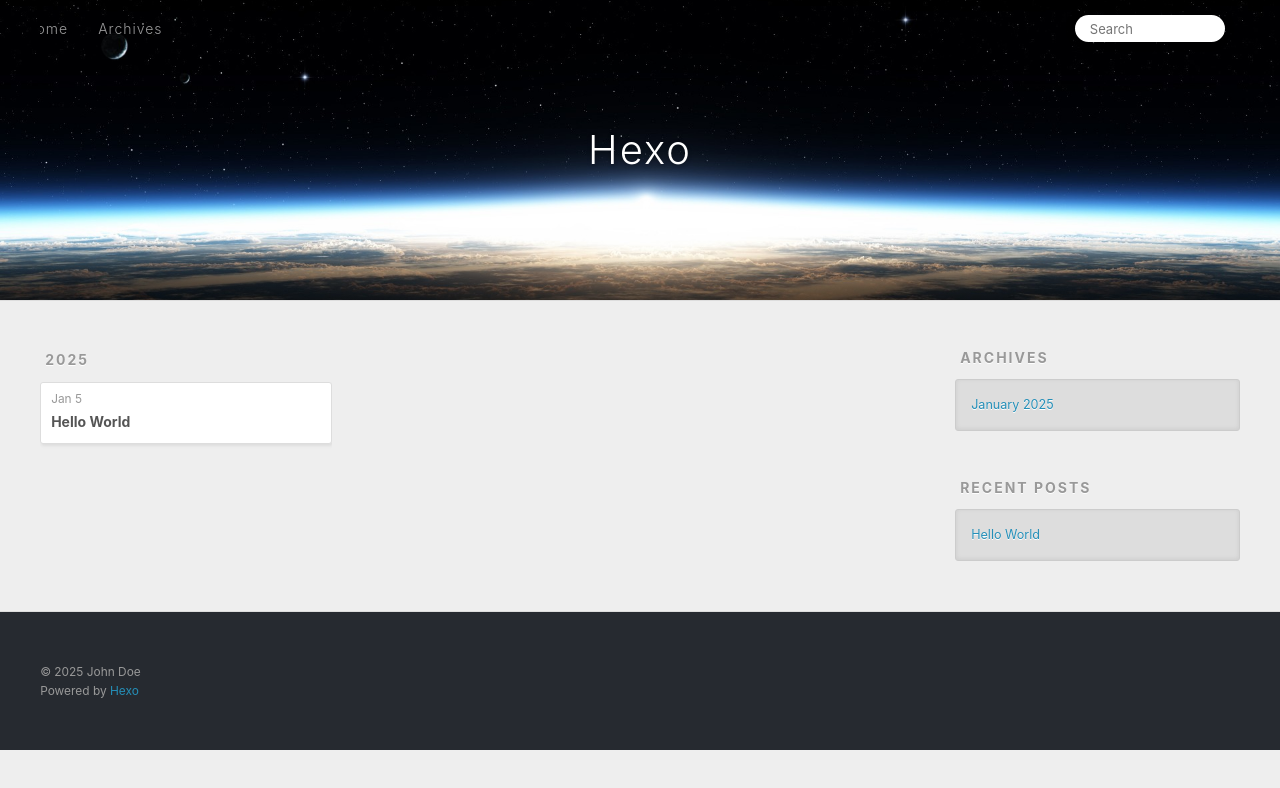
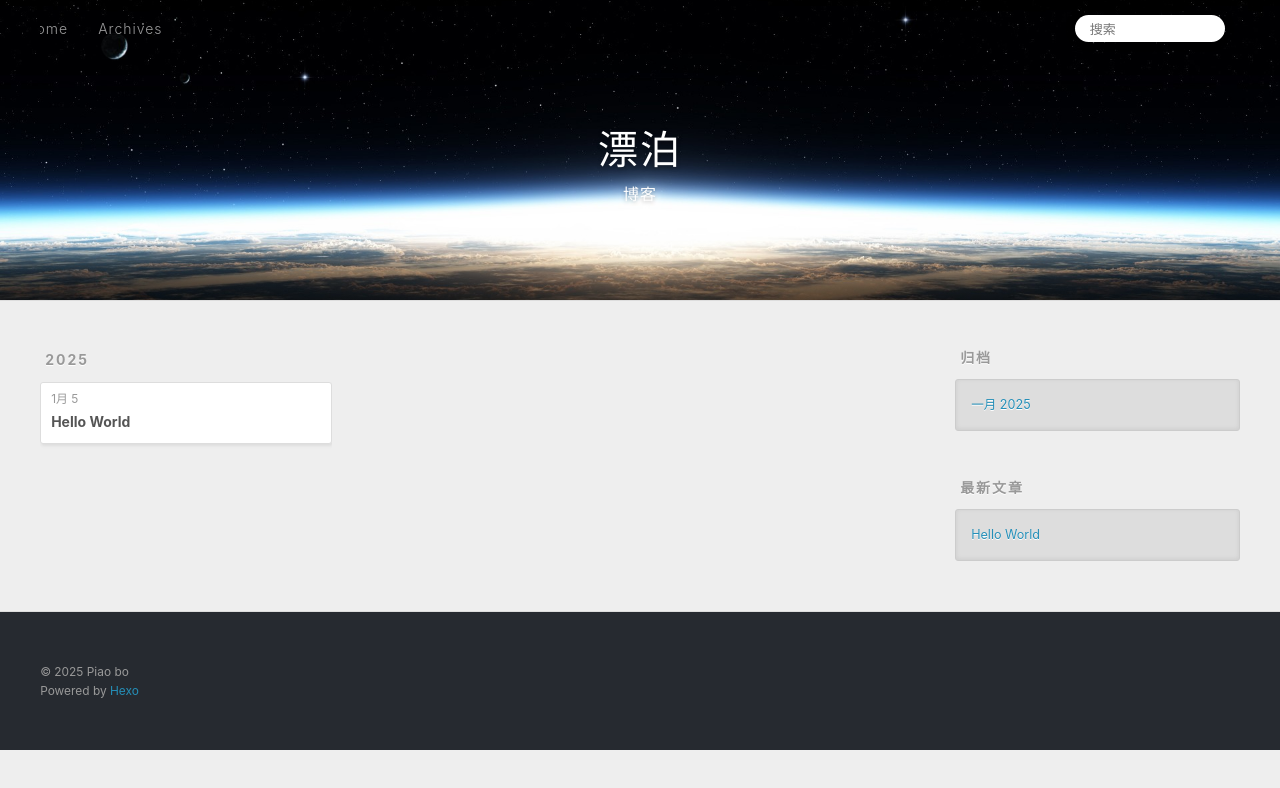
Before and after one commit to piaobo030304/piaobo.github.io, a plain HTML site: page archives/index.html in a window 1280 px wide. Both pictures are taken after a click on the link 1232 px from the left and 27 px from the top of the page. Drawn offline with Linux system fonts and the light colour scheme.

Commit message:
Site updated: 2025-01-05 11:43:34

```diff
--- a/archives/index.html
+++ b/archives/index.html
@@ -4,17 +4,19 @@
   <meta charset="utf-8">
 
 
-  <title>Archives | Hexo</title>
+  <title>归档 | 漂泊</title>
   <meta name="viewport" content="width=device-width, initial-scale=1, shrink-to-fit=no">
-  <meta property="og:type" content="website">
-<meta property="og:title" content="Hexo">
+  <meta name="description" content="个人博客分享一些东西">
+<meta property="og:type" content="website">
+<meta property="og:title" content="漂泊">
 <meta property="og:url" content="http://example.com/archives/index.html">
-<meta property="og:site_name" content="Hexo">
-<meta property="og:locale" content="en_US">
-<meta property="article:author" content="John Doe">
+<meta property="og:site_name" content="漂泊">
+<meta property="og:description" content="个人博客分享一些东西">
+<meta property="og:locale" content="zh_CN">
+<meta property="article:author" content="Piao bo">
 <meta name="twitter:card" content="summary">
 
-    <link rel="alternate" href="/atom.xml" title="Hexo" type="application/atom+xml">
+    <link rel="alternate" href="/atom.xml" title="漂泊" type="application/atom+xml">
 
 
     <link rel="shortcut icon" href="/favicon.png">
@@ -39,8 +41,12 @@
   <div id="header-outer" class="outer">
     <div id="header-title" class="inner">
       <h1 id="logo-wrap">
-        <a href="/" id="logo">Hexo</a>
+        <a href="/" id="logo">漂泊</a>
       </h1>
+
+        <h2 id="subtitle-wrap">
+          <a href="/" id="subtitle">博客</a>
+        </h2>
 
     </div>
     <div id="header-inner" class="inner">
@@ -55,12 +61,12 @@
       <nav id="sub-nav">
 
 
-          <a class="nav-icon" href="/atom.xml" title="RSS Feed"><span class="fa fa-rss"></span></a>
+          <a class="nav-icon" href="/atom.xml" title="RSS 订阅"><span class="fa fa-rss"></span></a>
 
-        <a class="nav-icon nav-search-btn" title="Search"><span class="fa fa-search"></span></a>
+        <a class="nav-icon nav-search-btn" title="搜索"><span class="fa fa-search"></span></a>
       </nav>
       <div id="search-form-wrap">
-        <form action="//google.com/search" method="get" accept-charset="UTF-8" class="search-form"><input type="search" name="q" class="search-form-input" placeholder="Search"><button type="submit" class="search-form-submit">&#xF002;</button><input type="hidden" name="sitesearch" value="http://example.com"></form>
+        <form action="//google.com/search" method="get" accept-charset="UTF-8" class="search-form"><input type="search" name="q" class="search-form-input" placeholder="搜索"><button type="submit" class="search-form-submit">&#xF002;</button><input type="hidden" name="sitesearch" value="http://example.com"></form>
       </div>
     </div>
   </div>
@@ -84,7 +90,7 @@
   <div class="archive-article-inner">
     <header class="archive-article-header">
       <a href="/2025/01/05/hello-world/" class="archive-article-date">
-  <time class="dt-published" datetime="2025-01-05T03:38:15.128Z" itemprop="datePublished">Jan 5</time>
+  <time class="dt-published" datetime="2025-01-05T03:38:15.128Z" itemprop="datePublished">1月 5</time>
 </a>
 
 
@@ -116,9 +122,9 @@
 
 
   <div class="widget-wrap">
-    <h3 class="widget-title">Archives</h3>
+    <h3 class="widget-title">归档</h3>
     <div class="widget">
-      <ul class="archive-list"><li class="archive-list-item"><a class="archive-list-link" href="/archives/2025/01/">January 2025</a></li></ul>
+      <ul class="archive-list"><li class="archive-list-item"><a class="archive-list-link" href="/archives/2025/01/">一月 2025</a></li></ul>
     </div>
   </div>
 
@@ -126,7 +132,7 @@
 
 
   <div class="widget-wrap">
-    <h3 class="widget-title">Recent Posts</h3>
+    <h3 class="widget-title">最新文章</h3>
     <div class="widget">
       <ul>
 
@@ -147,7 +153,7 @@
   <div class="outer">
     <div id="footer-info" class="inner">
 
-      &copy; 2025 John Doe<br>
+      &copy; 2025 Piao bo<br>
       Powered by <a href="https://hexo.io/" target="_blank">Hexo</a>
     </div>
   </div>
```
Also changed, not shown: 2025/01/05/hello-world/index.html (+18 -14 lines), archives/2025/01/index.html (+22 -16 lines), archives/2025/index.html (+22 -16 lines), index.html (+22 -16 lines).
